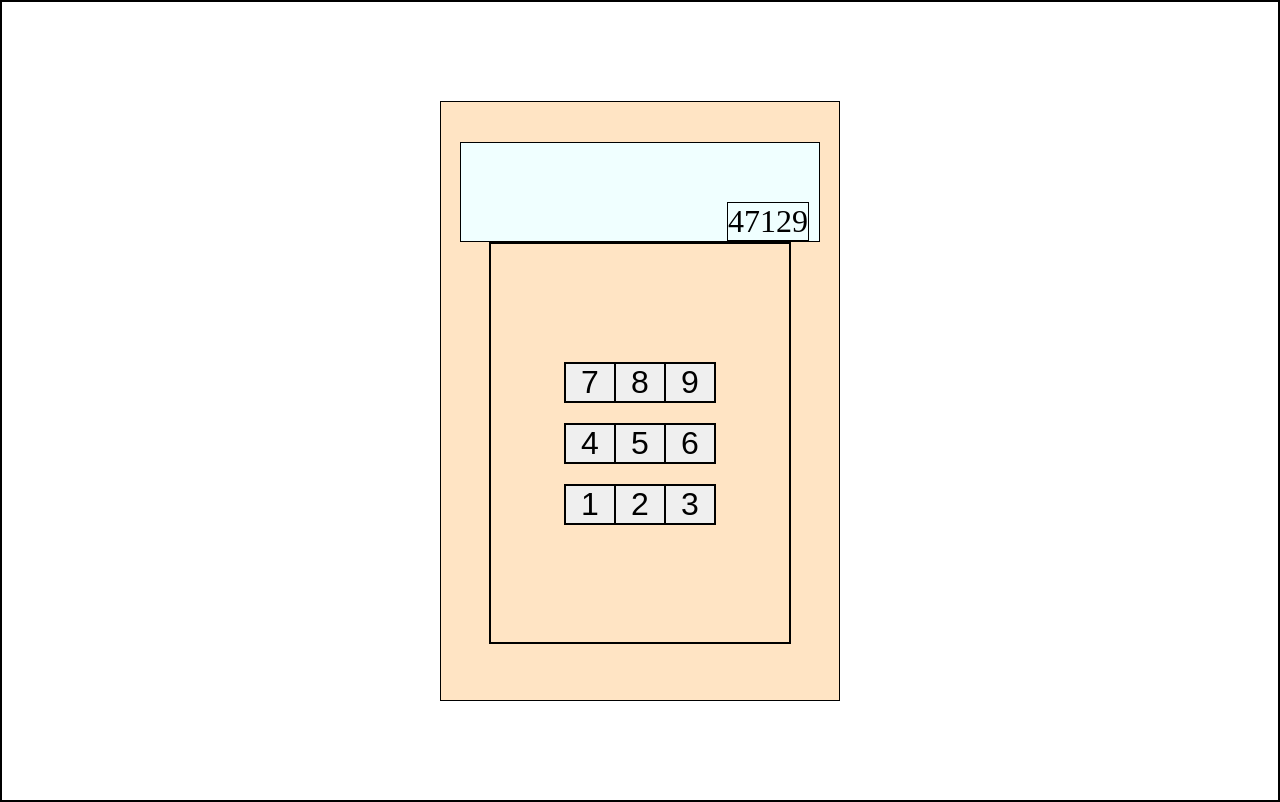
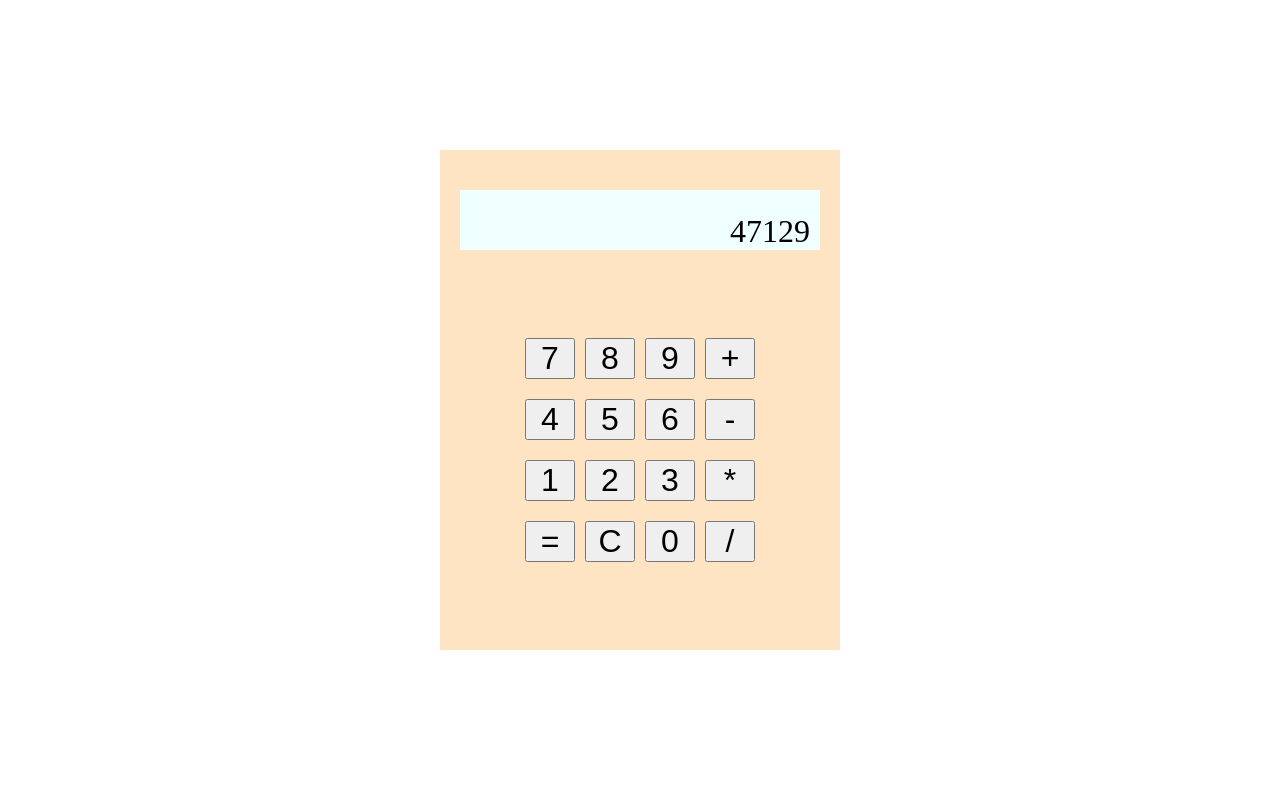
Before and after one commit to tazanaun/calculator, a plain HTML site: page index.html in a window 1280 px wide. Drawn offline with Linux system fonts and the light colour scheme.

Commit message:
Added numpad + operators to UI

```diff
--- a/script.js
+++ b/script.js
@@ -28,16 +28,26 @@ function operate(operate, num1, num2) {
 function createButtons() {
 	const numPad = document.querySelector(".num-pad");
 	let count = 9;
-	for (let i = 0; i < 3; i++) {
+	for (let i = 0; i < 4; i++) {
 		const newRow = document.createElement("div");
 		newRow.className = `row-${i}`;
-		for (let j = 0; j < 3; j++) {
+		const operators = ["+", "-", "*", "/"];
+		for (let j = 0; j < 4; j++) {
 			const newButton = document.createElement("button");
-			newButton.textContent = count;
+			if (j == 0) {
+				newButton.textContent = operators[i];
+			} else if (i == 3) {
+				if (count == 0) newButton.textContent = count;
+				else if (count == -1) newButton.textContent = "C";
+				else if (count == -2) newButton.textContent = "=";
+				count--;
+			} else {
+				newButton.textContent = count;
+				count--;
+			}
 			newButton.style.fontSize = "xx-large";
 			newButton.style.width = "50px";
 			newRow.appendChild(newButton);
-			count--;
 		}
 		numPad.appendChild(newRow);
 	}
--- a/styles.css
+++ b/styles.css
@@ -2,7 +2,6 @@
 	box-sizing: border-box;
 	margin: 0px;
 	padding: 0px;
-	border: 1px black solid;
 }
 body {
 	display: flex;
@@ -12,7 +11,7 @@ body {
 }
 .calc-body {
 	width: 400px;
-	height: 600px;
+	height: 500px;
 	background-color: bisque;
 	display: flex;
 	flex-direction: column;
@@ -20,7 +19,7 @@ body {
 }
 
 .calc-screen {
-	height: 100px;
+	height: 80px;
 	width: 360px;
 	margin-top: 40px;
 	background-color: azure;
@@ -43,4 +42,5 @@ body {
 .num-pad > div {
 	display: flex;
 	flex-direction: row-reverse;
+	gap: 10px;
 }
```
